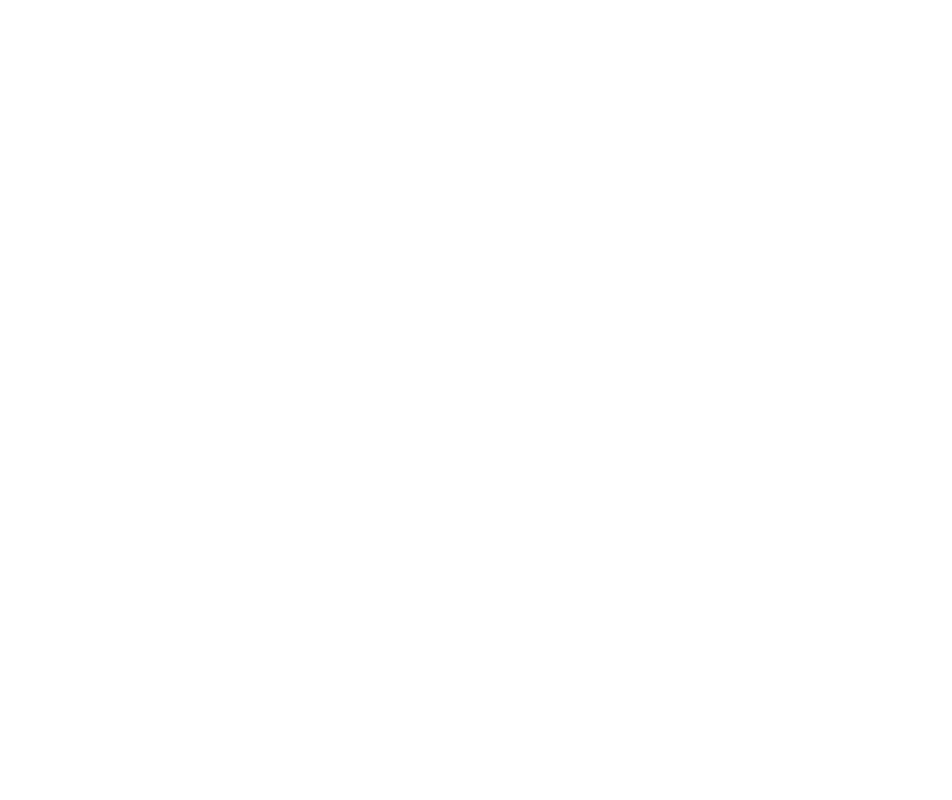
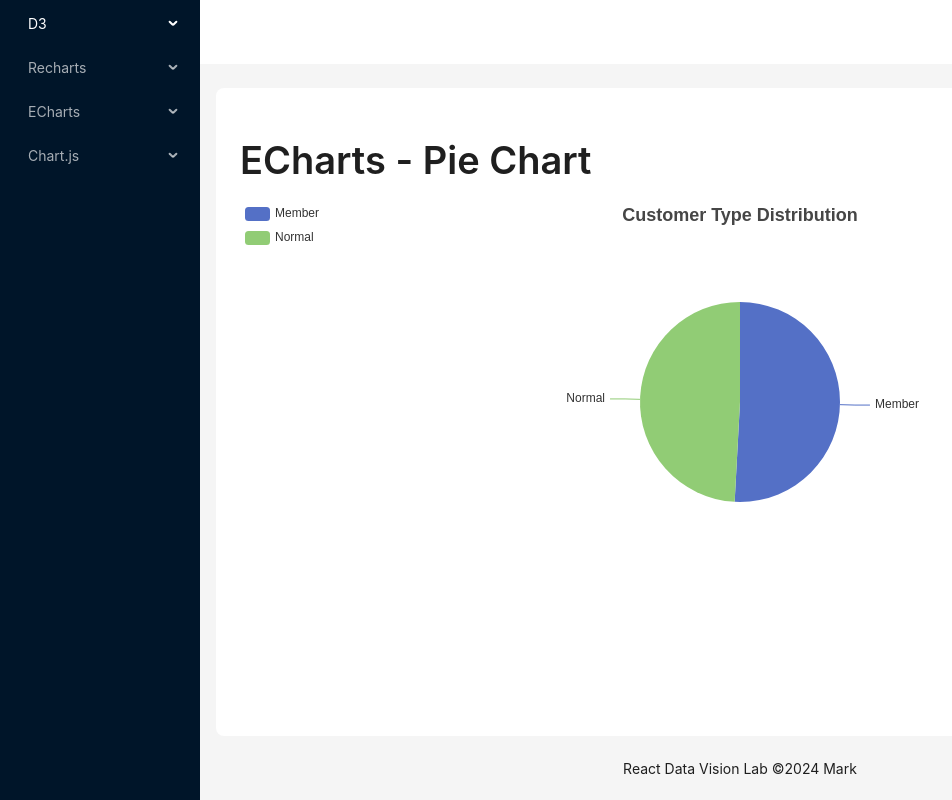
Before and after one commit to mark0613/React-Data-Vision-Lab, a React (Vite) app: page /echarts/pie in a window 1280 px wide. Before the commit this address had no page. Shown: the whole page, without its empty margins (0-952 px from the left). Built offline with nearby package versions, Linux system fonts and the light colour scheme.

Commit message:
feat: echarts pie chart

```diff
--- a/package.json
+++ b/package.json
@@ -13,6 +13,8 @@
         "@ant-design/icons": "^5.3.7",
         "antd": "^5.17.0",
         "d3": "^7.9.0",
+        "echarts": "^5.5.0",
+        "echarts-for-react": "^3.0.2",
         "react": "^18.2.0",
         "react-dom": "^18.2.0",
         "react-router-dom": "^6.23.1",
--- /dev/null
+++ b/src/pages/EchartsPiePage.jsx
@@ -0,0 +1,70 @@
+import React from 'react';
+
+import ReactEcharts from 'echarts-for-react';
+
+import { Typography } from 'antd';
+
+import salesData from '../data/supermarket_sales.json';
+
+import { Template } from './Template';
+
+const { Title } = Typography;
+
+const data = Object.values(salesData.reduce((acc, current) => {
+    const customerType = current['Customer type'];
+    const totalValue = parseFloat(current.Total);
+
+    if (!acc[customerType]) {
+        acc[customerType] = {
+            name: customerType,
+            value: 0,
+        };
+    }
+
+    acc[customerType].value += totalValue;
+    return acc;
+}, {}));
+
+const getOption = () => ({
+    title: {
+        text: 'Customer Type Distribution',
+        left: 'center',
+    },
+    tooltip: {
+        trigger: 'item',
+        formatter: '{b}: {c} ({d}%)',
+    },
+    legend: {
+        orient: 'vertical',
+        left: 'left',
+        data: data.map((item) => item.name),
+    },
+    series: [
+        {
+            name: 'Customer Type',
+            type: 'pie',
+            radius: '50%',
+            data: data.map((item) => ({
+                value: item.value,
+                name: item.name,
+            })),
+            emphasis: {
+                itemStyle: {
+                    shadowBlur: 10,
+                    shadowOffsetX: 0,
+                    shadowColor: 'rgba(0, 0, 0, 0.5)',
+                },
+            },
+        },
+    ],
+});
+
+export const EchartsPiePage = () => (
+    <Template>
+        <Title>ECharts - Pie Chart</Title>
+        <ReactEcharts
+            option={getOption()}
+            style={{ height: 400 }}
+        />
+    </Template>
+);
--- a/src/pages/Template.jsx
+++ b/src/pages/Template.jsx
@@ -48,6 +48,10 @@
             {
                 key: 'bar',
                 label: 'Bar Chart',
+            },
+            {
+                key: 'pie',
+                label: 'Pie Chart',
             },
         ],
     },
--- a/src/pages/index.js
+++ b/src/pages/index.js
@@ -2,6 +2,7 @@
 export * from './D3PiePage';
 export * from './D3ScatterPage';
 export * from './EchartsBarPage';
+export * from './EchartsPiePage';
 export * from './RechartsBarPage';
 export * from './RechartsPiePage';
 export * from './RechartsScatterPage';
--- a/src/router/Router.jsx
+++ b/src/router/Router.jsx
@@ -5,6 +5,7 @@
     D3PiePage,
     D3ScatterPage,
     EchartsBarPage,
+    EchartsPiePage,
     RechartsBarPage,
     RechartsPiePage,
     RechartsScatterPage,
@@ -36,6 +37,10 @@
                 element={<EchartsBarPage />}
             />
             <Route
+                path="/echarts/pie"
+                element={<EchartsPiePage />}
+            />
+            <Route
                 path="/recharts/bar"
                 element={<RechartsBarPage />}
             />
```
Also changed, not shown: 1 other file (tests, documents, lock files or other folders).
